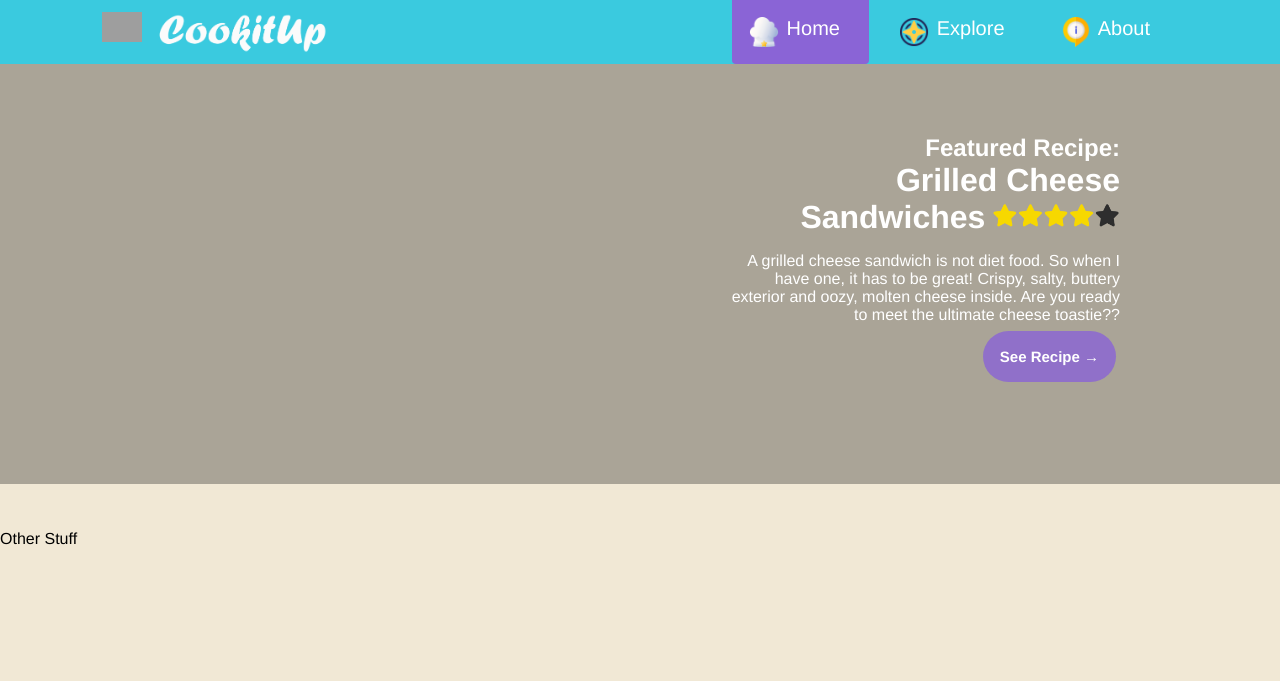
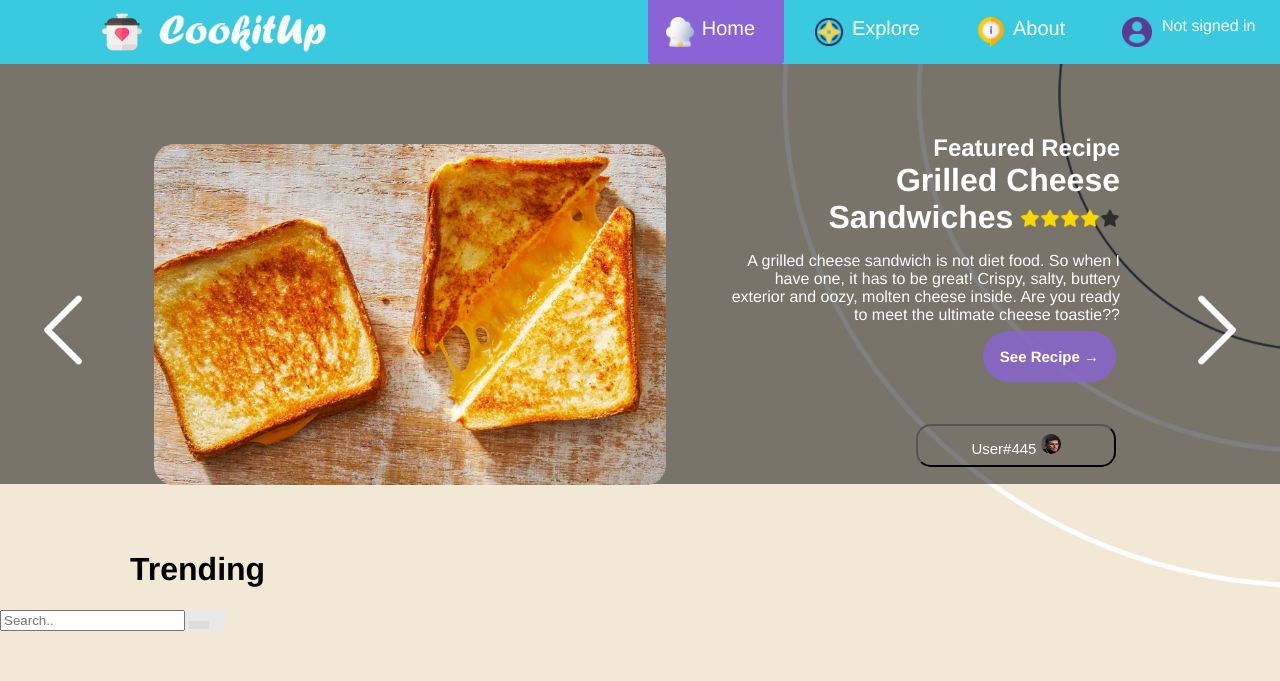
Before and after one commit to boring-school-work/cookitup, a PHP site: page / in a window 1280 px wide. Shown: the top 681 px of the page. Run offline with PHP 8.4, Linux system fonts and the light colour scheme; grey boxes are pictures that could not be loaded.

Commit message:
finished feature tab

```diff
--- a/assets/css/stylesheet.css
+++ b/assets/css/stylesheet.css
@@ -2,7 +2,16 @@
 body{
     margin: 0px;
     font-family: 'Franklin Gothic Medium', 'Arial Narrow', Arial, sans-serif;
-    background-color: #F1E8D5;
+    background-image: url("/images/background1.png");
+    background-repeat: no-repeat;
+    background-attachment: fixed;
+    background-size: cover;
+}
+
+p{
+    display: flex;
+    font-size: medium;
+    font-family: "Trebuchet MS",;
 }
 
 
@@ -36,6 +45,7 @@ margin-left: 90px;
     width: 8%;
     margin-right: 1%;
     align-items: center;
+    transition: 0.3s;
 }
 
 /* This represents the current page the user is on. Its color is different to highlight it. */
@@ -46,12 +56,13 @@ margin-left: 90px;
 /* Changes color on hover to contrast background color  */
 .container1 a:hover{
     background-color: #8A64D6;
+    color: #99e3ef;
 }
 
 /* Featured tab stlying */
 
 .featured-tab{
-    background-color: rgba(0, 0, 0, 0.293);
+    background-color: rgba(0, 0, 0, 0.501);
     color: white;
     height: 400px;
     margin-bottom: 10px;
@@ -60,11 +71,17 @@ margin-left: 90px;
 }
 
 .featured-tab .featured-img{
+    position: absolute;
     width: 512px;
     border-radius: 20px;
-    margin-left: 70px;
-    margin-top: 40px;
-    margin-bottom: 20px;
+    top: 18%;
+    left: 12%;
+    transition: 0.3s;
+}
+
+.featured-tab .featured-img:hover{
+    transform: scale(1.03);
+    box-shadow: 0px 0px 3px 2px rgba(0, 0, 0, 0.275);
 }
 
 .featured-tab h1{
@@ -95,13 +112,13 @@ margin-left: 90px;
 }
 
 .featured-tab .rating{
-    width: 128px;
+    width: 100px;
 }
 
 .featured-tab a{
     color: #ffffff;
     text-decoration: none;
-    font-weight: 150px;
+    font-weight: 100px;
     border-radius: 30px;
     background-color: #8a64d6cb;
     padding: 17px;
@@ -109,4 +126,78 @@ margin-left: 90px;
     width: 8%;
     margin-right: 1%;
     align-items: center;
+    transition: 0.3s;
 }
+
+.featured-tab a:hover{
+    background-color: #7d3cffcb;
+    color: #bceef6;
+}
+
+/* User Profile Button */
+
+.user-profile-pic{
+    width: 20px;
+    height: 20px;
+    border-radius: 50%;
+}
+
+.user-profile{
+    color: #ffffff;
+    font-weight: 150px;
+    border-radius: 15px;
+    background-color: #8a64d600;
+    padding: 8px;
+    font-size: 15px;
+    width: 200px;
+    margin-right: 1%;
+    transition: 0.3s;
+}
+
+.user-profile:hover{
+    background-color: #729EFD;
+    color: #f4f8f9;
+}
+
+/* Left and right Arrows */
+.featured-tab .chevron-left{
+    width: 100px;
+    position: absolute;
+    top: 35%;
+    left: 1%;
+    border-radius: 30px;
+    transition: 0.15s;
+}
+
+.featured-tab .chevron-left:hover{
+    background-color: #7d3cffcb;
+}
+
+.featured-tab .chevron-right{
+    width: 100px;
+    position: absolute;
+    top: 35%;
+    right: 1%;
+    border-radius: 30px;
+    transition: 0.15s;
+}
+
+.featured-tab .chevron-right:hover{
+    background-color: #7d3cffcb;
+}
+
+.search-container {
+    overflow: hidden;
+    background-color: #e9e9e9;
+    float: left;
+  }
+
+  .search-container button {
+    padding: 4px 10px;
+    margin-top: 8px;
+    margin-right: 16px;
+    background: #ddd;
+    font-size: 17px;
+    border: none;
+    cursor: pointer;
+  }
--- a/index.html
+++ b/index.html
@@ -10,10 +10,12 @@
 
 <body>
     <div class="container1" id="topBar">
-        <img class="menu-burger" src="images/menu-burger.png" width="40px"; height="auto";/>
+        <img class="menu-burger" src="images/cooking-pot.png" width="40px"; height="auto";/>
         <img src="images/CookitUp white.png" width="180px"; height="auto"; style="float: left; margin-top: 1%;" />
 
-        <a style="margin-right: 100px;"> <img src="images/information.png" class="navbar-icons"/> About </a>
+        <a style="width: 11%; margin-right: 0px; font-size: medium; font-weight: 100;" id="profile-icon"> <img src="images/profile-user.png" class="navbar-icons" /> Not signed in </a>
+
+        <a style="margin-right: 10px;"> <img src="images/information.png" class="navbar-icons"/> About </a>
 
         <a style="width: 9%;"> <img src="images/compas.png" class="navbar-icons"/> Explore  </a>
 
@@ -21,21 +23,40 @@
     </div>
 
     <div class="featured-tab" id="featuredSection">
-        <!-- <img src="images/Foods/Grilled_Cheese_008-1-c81076b16bc44caea8077666695be94d.jpg"> -->
-        <h1 id="feature-text">
-            Featured Recipe: <br>
+        <img src="images/Foods/Grilled_Cheese_008-1-c81076b16bc44caea8077666695be94d.jpg" class="featured-img"/>
+        <h1>
+            <span id="feature-text"> Featured Recipe </span> <br>
             <span class="spanH2" id="feature-name">Grilled Cheese Sandwiches</span>
-            <span><img class="rating" src="images/4-star.png" /></span>
-            <span> <p> A grilled cheese sandwich is not diet food. So when I have one, it has to be great! Crispy, salty, buttery exterior and oozy, molten cheese inside. Are you ready to meet the ultimate cheese toastie?? </p> </span>
+            <span><img class="rating" id="featured-rating" src="images/4-star.png" /></span>
+            <span id="featured-desc"> <p> A grilled cheese sandwich is not diet food. So when I have one, it has to be great! Crispy, salty, buttery exterior and oozy, molten cheese inside. Are you ready to meet the ultimate cheese toastie?? </p> </span>
             <a> See Recipe → </a>
+            <br>
+            <br>
+            <br>
+            <button id="User button" class="user-profile">
+                User#445
+                <img src="images/Users/a3lh4g4p0w881.jpg" class="user-profile-pic">
+          </button>
         </h1>
+
+        <img src="images/left-chevron.png" class="chevron-left"/>
+        <img src="images/right-chevron.png" class="chevron-right"/>
         <!-- <h2 id="feature-name"> Grilled Cheese Sandwiches </h2> -->
     </div>
 
 
     <br>
     <br>
-    Other Stuff
+    <h1 style="margin-left: 130px; display: flex;">Trending</h1>
+    <div class="search-container">
+        <form action="/action_page.php">
+          <input type="text" placeholder="Search.." name="search">
+          <button type="submit"><i class="fa fa-search"></i></button>
+        </form>
+      </div>
+    <br>
+    <br>
+    <br>
     <br>
 
 
```
Also changed, not shown: images/Users/FreemanAlyx.webp (added), images/Users/WillyA.webp (added), images/Users/a3lh4g4p0w881.jpg (added), images/Users/hero-image.webp (added), images/background1.png (added), images/circles.png (added), images/left-chevron.png (added), images/profile-user.png (added), images/right-chevron.png (added).
